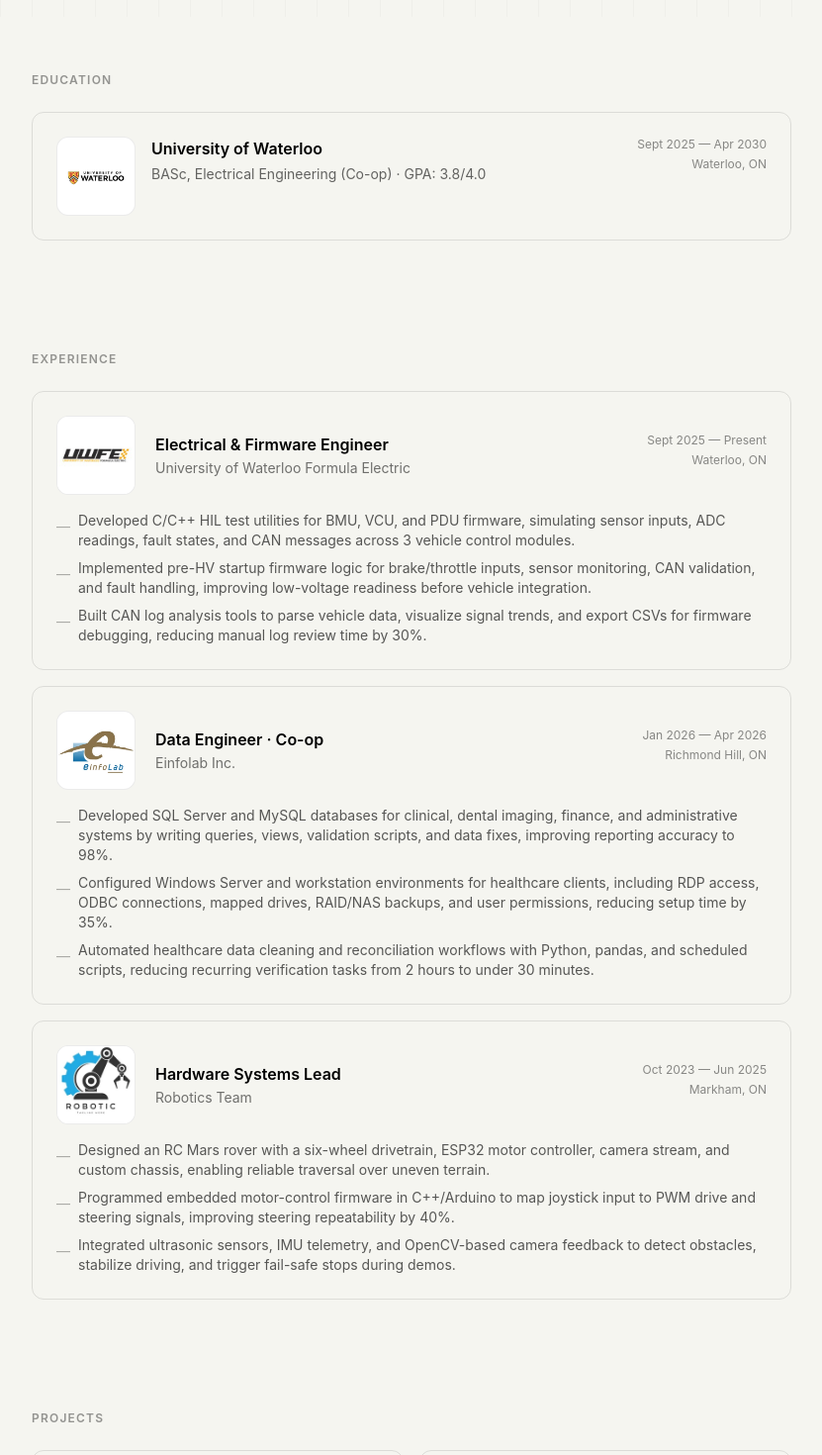
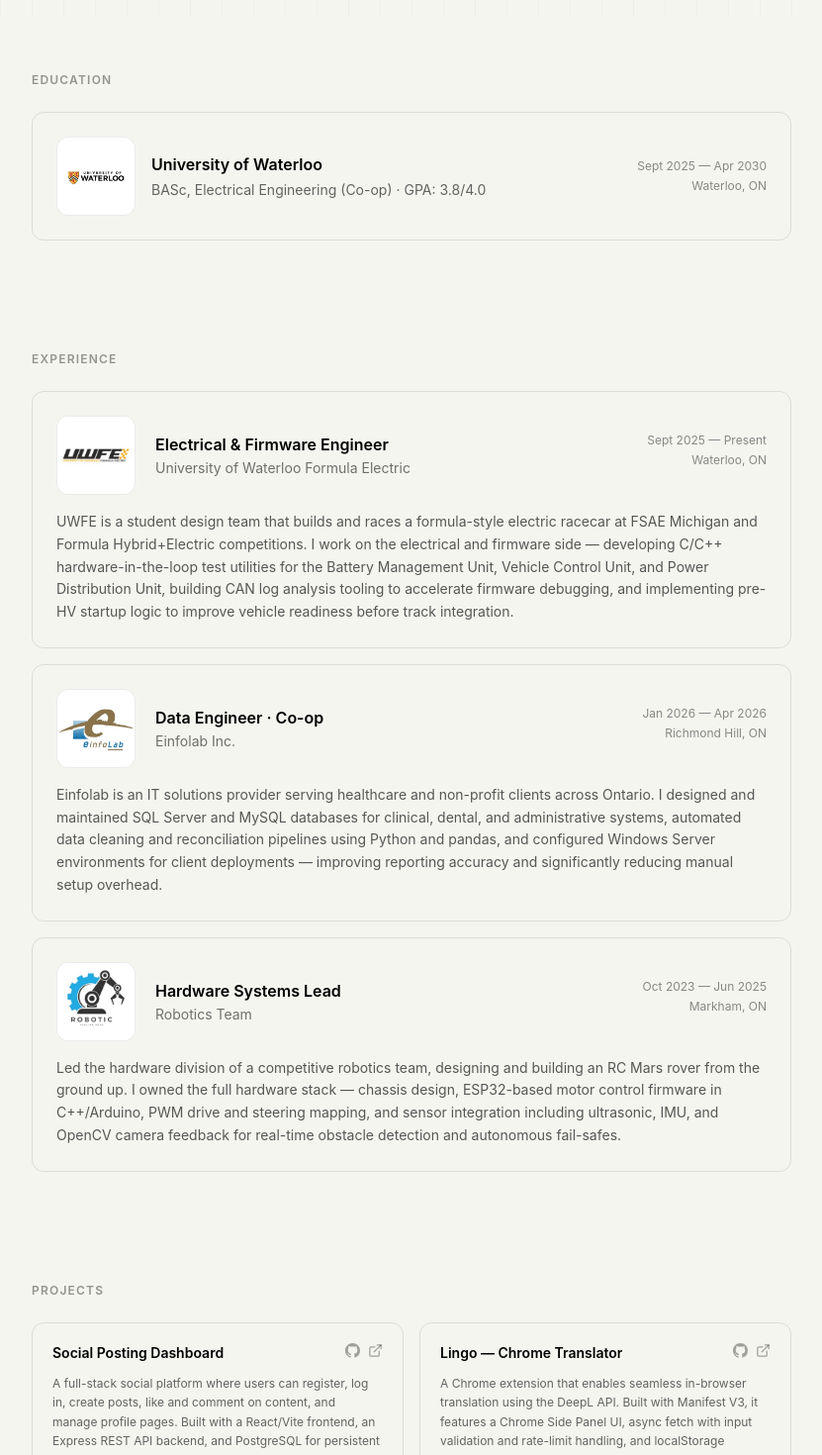
Before and after one commit to rayymondf/personal-site, a Next.js app: page / in a window 1280 px wide. Shown: the part 840-2310 px from the top of the page at 99% size, without its empty margins (224-1055 px from the left). Built offline with nearby package versions, Linux system fonts and the light colour scheme.

Commit message:
Update page.tsx

```diff
--- a/app/page.tsx
+++ b/app/page.tsx
@@ -57,11 +57,7 @@ const experience = [
     period: "Sept 2025 — Present",
     location: "Waterloo, ON",
     logo: "/waterlooformulaelectric_logo.jpg",
-    bullets: [
-      "Developed C/C++ HIL test utilities for BMU, VCU, and PDU firmware, simulating sensor inputs, ADC readings, fault states, and CAN messages across 3 vehicle control modules.",
-      "Implemented pre-HV startup firmware logic for brake/throttle inputs, sensor monitoring, CAN validation, and fault handling, improving low-voltage readiness before vehicle integration.",
-      "Built CAN log analysis tools to parse vehicle data, visualize signal trends, and export CSVs for firmware debugging, reducing manual log review time by 30%.",
-    ],
+    description: "UWFE is a student design team that builds and races a formula-style electric racecar at FSAE Michigan and Formula Hybrid+Electric competitions. I work on the electrical and firmware side — developing C/C++ hardware-in-the-loop test utilities for the Battery Management Unit, Vehicle Control Unit, and Power Distribution Unit, building CAN log analysis tooling to accelerate firmware debugging, and implementing pre-HV startup logic to improve vehicle readiness before track integration.",
   },
   {
     company: "Einfolab Inc.",
@@ -69,11 +65,7 @@ const experience = [
     period: "Jan 2026 — Apr 2026",
     location: "Richmond Hill, ON",
     logo: "/einfolab.webp",
-    bullets: [
-      "Developed SQL Server and MySQL databases for clinical, dental imaging, finance, and administrative systems by writing queries, views, validation scripts, and data fixes, improving reporting accuracy to 98%.",
-      "Configured Windows Server and workstation environments for healthcare clients, including RDP access, ODBC connections, mapped drives, RAID/NAS backups, and user permissions, reducing setup time by 35%.",
-      "Automated healthcare data cleaning and reconciliation workflows with Python, pandas, and scheduled scripts, reducing recurring verification tasks from 2 hours to under 30 minutes.",
-    ],
+    description: "Einfolab is an IT solutions provider serving healthcare and non-profit clients across Ontario. I designed and maintained SQL Server and MySQL databases for clinical, dental, and administrative systems, automated data cleaning and reconciliation pipelines using Python and pandas, and configured Windows Server environments for client deployments — improving reporting accuracy and significantly reducing manual setup overhead.",
   },
   {
     company: "Robotics Team",
@@ -81,11 +73,7 @@ const experience = [
     period: "Oct 2023 — Jun 2025",
     location: "Markham, ON",
     logo: "/robotics.webp",
-    bullets: [
-      "Designed an RC Mars rover with a six-wheel drivetrain, ESP32 motor controller, camera stream, and custom chassis, enabling reliable traversal over uneven terrain.",
-      "Programmed embedded motor-control firmware in C++/Arduino to map joystick input to PWM drive and steering signals, improving steering repeatability by 40%.",
-      "Integrated ultrasonic sensors, IMU telemetry, and OpenCV-based camera feedback to detect obstacles, stabilize driving, and trigger fail-safe stops during demos.",
-    ],
+    description: "Led the hardware division of a competitive robotics team, designing and building an RC Mars rover from the ground up. I owned the full hardware stack — chassis design, ESP32-based motor control firmware in C++/Arduino, PWM drive and steering mapping, and sensor integration including ultrasonic, IMU, and OpenCV camera feedback for real-time obstacle detection and autonomous fail-safes.",
   },
 ];
 
@@ -93,28 +81,28 @@ const projects = [
   {
     name: "Social Posting Dashboard",
     stack: ["React", "Vite", "Node.js", "Express", "PostgreSQL", "Passport.js"],
-    description: "Full-stack social app with user registration, login, profile pages, posts, likes, and comments. REST API routes via Express, session-based auth with Passport.js and bcrypt, backed by PostgreSQL on Neon and deployed on Render.",
+    description: "A full-stack social platform where users can register, log in, create posts, like and comment on content, and manage profile pages. Built with a React/Vite frontend, an Express REST API backend, and PostgreSQL for persistent storage. Authentication uses Passport.js with bcrypt-hashed passwords and session management. Deployed on Render with a Neon PostgreSQL database.",
     repo: "https://github.com/rayymondf/Posting_Dashboard_Project",
     demo: "https://posting-dashboard-project.onrender.com/",
   },
   {
     name: "Lingo — Chrome Translator",
     stack: ["JavaScript", "Manifest V3", "DeepL API", "Chrome APIs"],
-    description: "Chrome extension for in-browser translation with saved history and language preferences. Integrated the DeepL API with async Fetch, input validation, rate-limit handling, and Chrome localStorage for persistence. Published on the Chrome Web Store.",
+    description: "A Chrome extension that enables seamless in-browser translation using the DeepL API. Built with Manifest V3, it features a Chrome Side Panel UI, async fetch with input validation and rate-limit handling, and localStorage persistence for translation history and language preferences. Published and live on the Chrome Web Store.",
     repo: "https://github.com/rayymondf/Lingo_Seamless_Language_Translator",
     demo: "https://chromewebstore.google.com/detail/lingo-language-translator/okfkakjgiocfbejhmlpfmlbgjgdkddbl",
   },
   {
     name: "Todo List App",
     stack: ["HTML", "CSS", "Vanilla JavaScript", "LocalStorage"],
-    description: "Browser-based task manager with project organisation, priority/due-date sorting, and full localStorage persistence — built with vanilla JavaScript, no framework.",
+    description: "A browser-based task manager built with vanilla JavaScript — no frameworks. Users can create multiple projects, add todos with due dates and priorities, sort tasks, mark items complete, and edit entries inline. All data persists across sessions via localStorage.",
     repo: "https://github.com/rayymondf/Todo-List-Project",
     demo: "https://rayymondf.github.io/Todo-List-Project/",
   },
   {
     name: "Java 8-Ball Pool Game",
     stack: ["Java", "Java Swing", "2D Physics", "OOP"],
-    description: "Two-player pool game built with Java Swing, featuring a custom game loop, mouse controls, and 2D physics — velocity, friction, cushion bounces, pocket detection, and ball-to-ball collisions. Full rule enforcement for solids/stripes, scratches, and fouls.",
+    description: "A two-player 8-ball billiards game built in Java Swing with a custom game loop and mouse-driven controls. Features realistic 2D physics including velocity, friction, cushion bounces, pocket detection, and ball-to-ball collisions. Implements full rule enforcement — solids/stripes assignment, scratches, ball-in-hand, and win/loss conditions.",
     repo: "https://github.com/rayymondf/Java-Project-Billards-Game",
     demo: null,
   },
@@ -214,11 +202,11 @@ export default function Home() {
         {education.map((e, i) => (
           <motion.div key={e.school} variants={fadeUp} initial="hidden" whileInView="show" viewport={{ once: true }} custom={i}
             className="border border-black/10 dark:border-white/12 rounded-xl p-6">
-            <div className="flex items-start gap-4">
+            <div className="flex items-center gap-4">
               <div className="w-20 h-20 rounded-xl overflow-hidden shrink-0 bg-white border border-black/8 dark:border-white/10 flex items-center justify-center">
                 <Image src={e.logo} alt={e.school} width={80} height={80} className="object-contain w-full h-full" />
               </div>
-              <div className="flex-1 flex items-start justify-between gap-4 flex-wrap">
+              <div className="flex-1 flex items-center justify-between gap-4 flex-wrap">
                 <div>
                   <h3 className="text-black dark:text-white font-semibold">{e.school}</h3>
                   <p className="text-black/60 dark:text-white/60 text-sm mt-1">{e.degree}</p>
@@ -246,7 +234,7 @@ export default function Home() {
                     alt={e.company}
                     width={80}
                     height={80}
-                    className={`object-contain w-full h-full ${e.logo === "/robotics.webp" ? "scale-150 object-cover" : ""}`}
+                    className={`object-contain w-full h-full ${e.logo === "/robotics.webp" ? "scale-[1.25] object-cover" : ""}`}
                   />
                 </div>
                 <div className="flex-1 flex items-start justify-between gap-4 flex-wrap">
@@ -260,14 +248,7 @@ export default function Home() {
                   </div>
                 </div>
               </div>
-              <ul className="space-y-2">
-                {e.bullets.map((b, j) => (
-                  <li key={j} className="text-black/65 dark:text-white/65 text-sm flex gap-2">
-                    <span className="text-black/30 dark:text-white/30 mt-1.5 shrink-0">—</span>
-                    <span>{b}</span>
-                  </li>
-                ))}
-              </ul>
+              <p className="text-black/65 dark:text-white/65 text-sm leading-relaxed">{e.description}</p>
             </motion.div>
           ))}
         </div>
```
